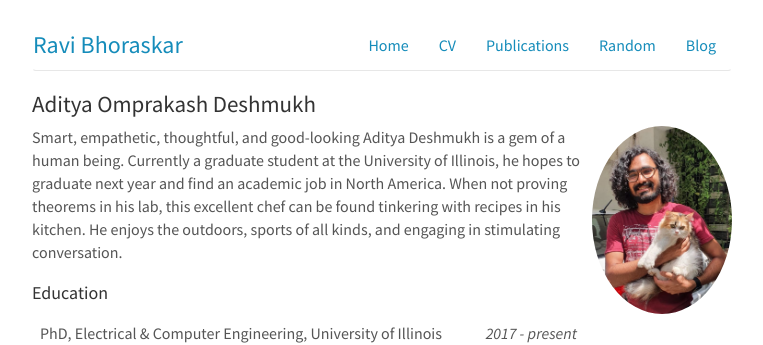
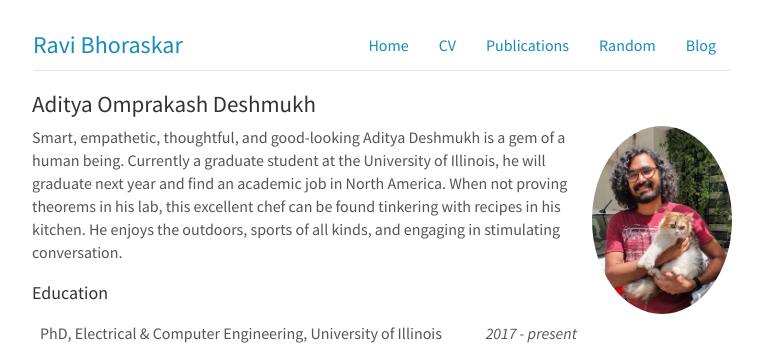
Before and after one commit to ravibhoraskar/ravibhoraskar.github.io, a Jekyll site: the page built from aditya.html, in a window 1280 px wide. Shown: the top 345 px of the page, without its empty margins (258-1021 px from the left). Built offline with Jekyll 4.4.1, drawn with Linux system fonts in a browser that asks for light colours.

Commit message:
will graduate

```diff
--- a/aditya.html
+++ b/aditya.html
@@ -9,7 +9,7 @@ title: Aditya Omprakash Deshmukh
     </a>
     <div class="paragraph">
         Smart, empathetic, thoughtful, and good-looking Aditya Deshmukh is a gem of a human being. Currently a graduate
-        student at the University of Illinois, he hopes to graduate next year and find an academic job in North America.
+        student at the University of Illinois, he will graduate next year and find an academic job in North America.
         When not proving theorems in his lab, this excellent chef can be found tinkering with recipes in his kitchen.
         He enjoys the outdoors, sports of all kinds, and engaging in stimulating conversation.
     </div>
```
